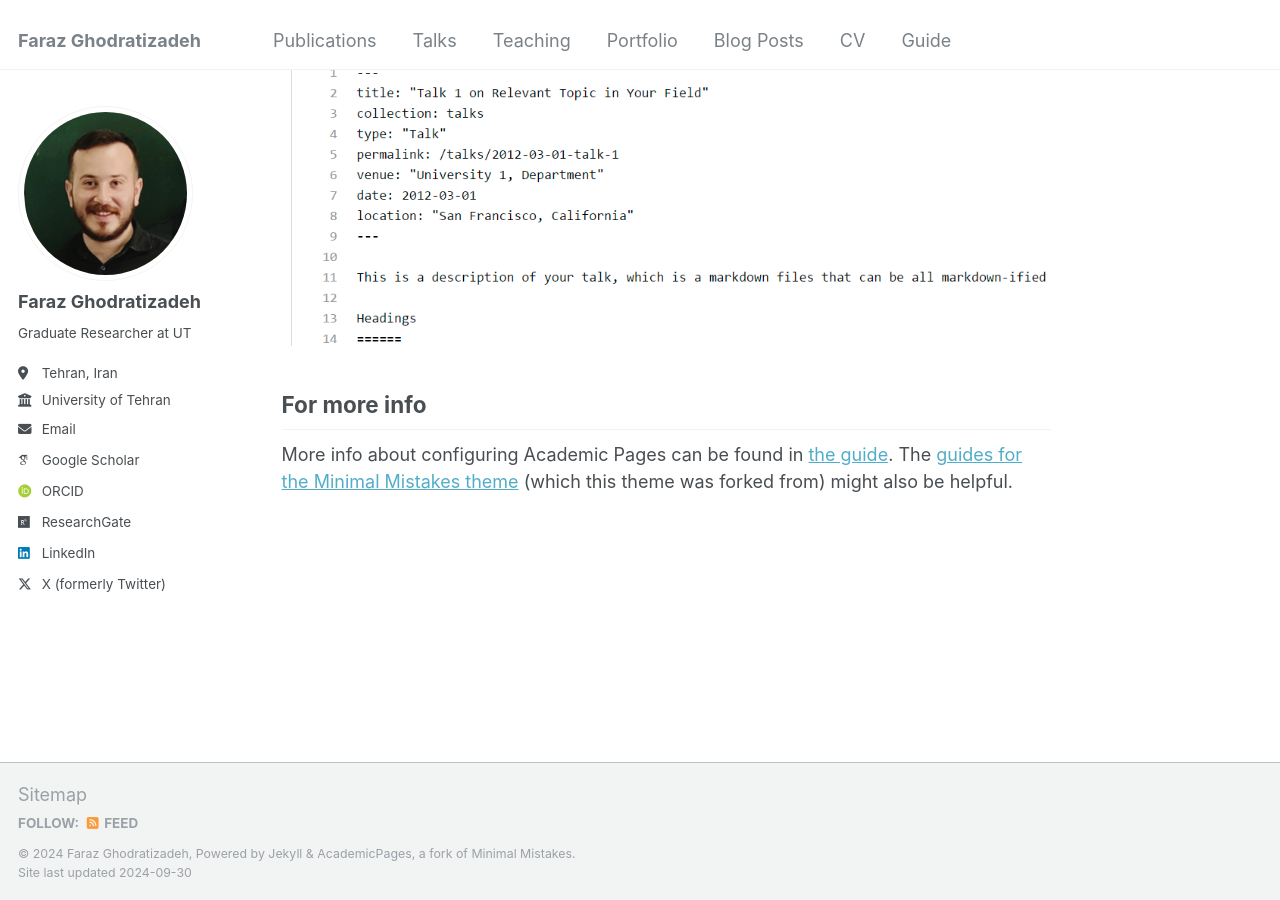
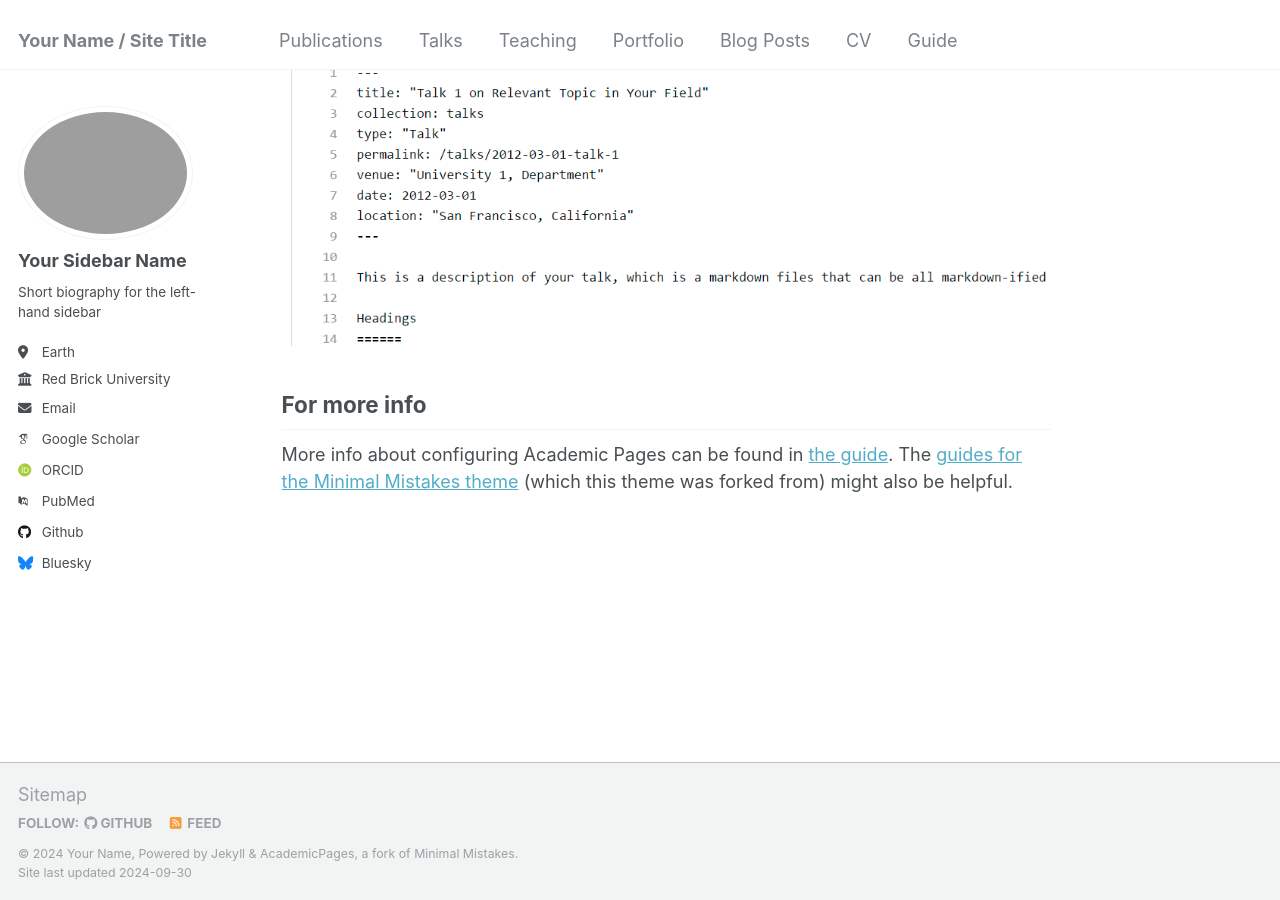
Before and after one commit to farazghz/farazghz.github.io, a Jekyll site: the page built from _pages/about.md, in a window 1280 px wide and 900 px high, scrolled down 2643 px. Built offline with Jekyll 4.4.1, drawn with Linux system fonts in a browser that asks for light colours; some web fonts are replaced.

Commit message:
Update _config.yml

```diff
--- a/_config.yml
+++ b/_config.yml
@@ -8,9 +8,9 @@
 
 # Basic Site Settings
 locale                   : "en-US"
-title                    : "Faraz Ghodratizadeh"
+title                    : "Your Name / Site Title"
 title_separator          : "-"
-name                     : &name "Faraz Ghodratizadeh"
+name                     : &name "Your Name"
 description              : &description "personal description"
 url                      : https://farazghz.github.io # the base hostname & protocol for your site e.g. "https://mmistakes.github.io"
 baseurl                  : "" # the subpath of your site, e.g. "/blog"
@@ -21,29 +21,34 @@ repository               : "farazghz/farazghz.github.io"
 #               Additional customization can be done by editing /_includes/author-profile.html
 author:
   # Biographic information
-  avatar           : "profile.jpg"
-  name             : "Faraz Ghodratizadeh"
-  bio              : "Graduate Researcher at UT"
-  location         : "Tehran, Iran"
-  employer         : "University of Tehran"
+  avatar           : "profile.png"
+  name             : "Your Sidebar Name"
+  pronouns         : # example: "she/her"
+  bio              : "Short biography for the left-hand sidebar"
+  location         : "Earth"
+  employer         : "Red Brick University"
   uri              : # URL
-  email            : "ghz.faraz@gmail.com"
+  email            : "none@example.org"
 
   # Academic websites
-  googlescholar    : "https://scholar.google.com/citations?user=mYiGDXwAAAAJ&hl=en"
-  orcid            : "https://orcid.org/0000-0002-5027-9885"
-  researchgate     : "https://www.researchgate.net/profile/Faraz-Ghodratizadeh"
+  arxiv            : # URL - Update with the correct link to your profile
+  googlescholar    : "https://scholar.google.com/citations?user=PS_CX0AAAAAJ"
+  impactstory      : # URL
+  orcid            : "http://orcid.org/yourorcidurl"
+  semantic         : # URL
+  pubmed           : "https://www.ncbi.nlm.nih.gov/pubmed/?term=john+snow"
+  researchgate     : # URL
 
   # Repositories and software development
   bitbucket        : # Username - Update with your username on the site
   codepen          : # Username
   dribbble         : # Username
-  github           : # Username
+  github           : "academicpages"
   kaggle           : # Username
   stackoverflow    : # User number or user number and name (i.e., use "1" or "1/jeff-atwood")
 
   # Social media
-  bluesky          : # Replace this with you Bluesky username
+  bluesky          : "bsky.app" # Replace this with you Bluesky username
   facebook         : # Username
   flickr           : # Username
   foursquare       : # Username
@@ -52,7 +57,7 @@ author:
   keybase          : # Username
   instagram        : # Username
   lastfm           : # Username
-  linkedin         : "https://www.linkedin.com/in/farazghodratizadeh/"
+  linkedin         : # Username
   mastodon         : # URL
   medium           : # URL
   pinterest        : # Username
@@ -60,7 +65,7 @@ author:
   steam            : # Username
   telegram         : # URL
   tumblr           : # Username
-  twitter          : "https://x.com/Farazghz"
+  twitter          : # Username for X / Twitter
   vine             : # Username
   weibo            : # Username
   wikipedia        : # Username
```
